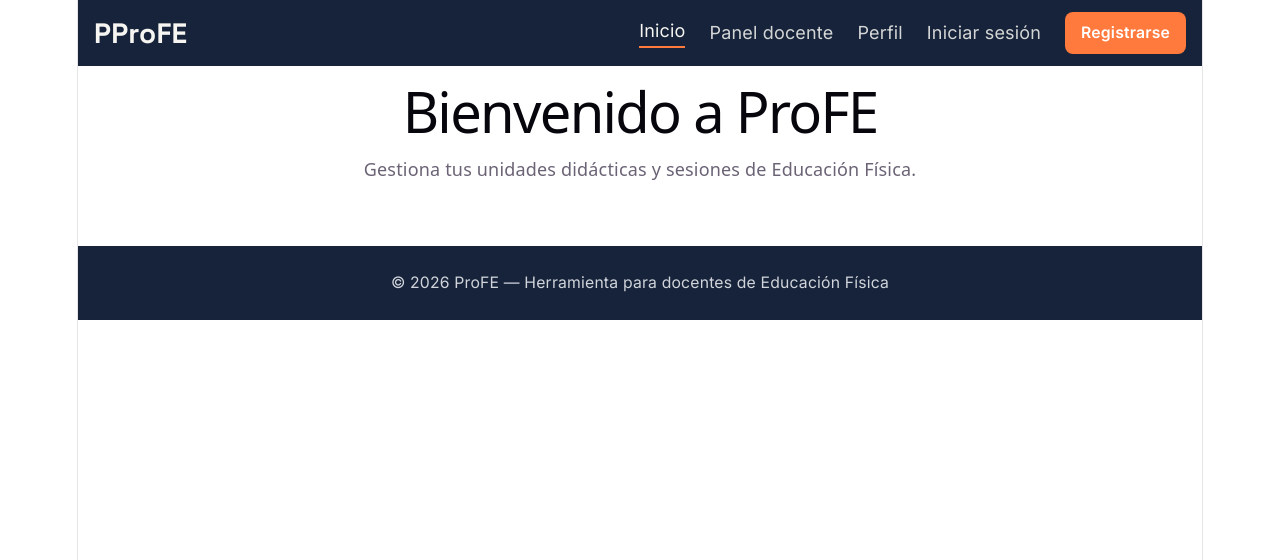
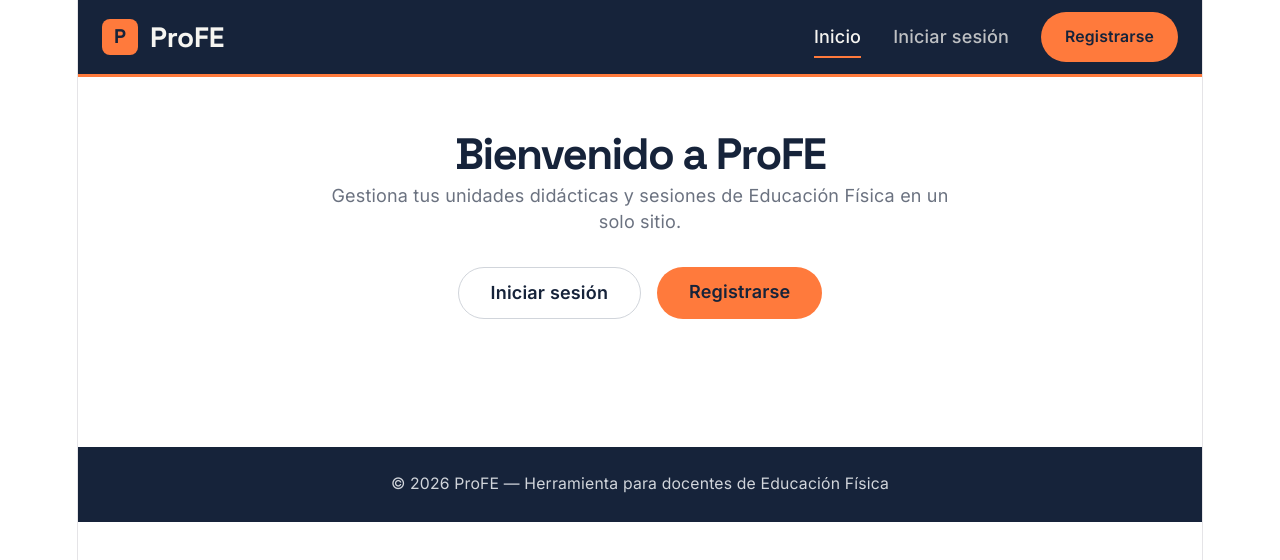
Before and after one commit to daniguti99/profe-frontend, a React (Vite) app: page / in a window 1280 px wide. Shown: the top 560 px of the page. Built offline with nearby package versions, Linux system fonts and the light colour scheme.

Commit message:
US-010 finished

```diff
--- a/src/App.tsx
+++ b/src/App.tsx
@@ -7,9 +7,11 @@ import Register from "./pages/Register";
 import "./App.css";
 import Profile from "./pages/Profile";
 import TeachingPanel from "./pages/TeachingPanel";
+import { AuthProvider } from "./context/AuthContext";
 
 function App() {
     return (
+        <AuthProvider>
             <BrowserRouter>
                 <Navbar />
                 <Routes>
@@ -22,6 +24,7 @@ function App() {
                 </Routes>
                 <Footer />
             </BrowserRouter>
+        </AuthProvider>
     );
 }
 
--- a/src/components/layout/NavBar.tsx
+++ b/src/components/layout/NavBar.tsx
@@ -1,10 +1,19 @@
 import { useState } from "react";
-import { Link, NavLink } from "react-router-dom";
+import { Link, NavLink, useNavigate } from "react-router-dom";
+import { useAuth } from "../../context/AuthContext";
 import "../../styles/navBar.css";
 
 export default function Navbar() {
     const [isOpen, setIsOpen] = useState(false);
+    const { isAuthenticated, logout } = useAuth();
+    const navigate = useNavigate();
     const closeMenu = () => setIsOpen(false);
+
+    const handleLogout = () => {
+        logout();
+        closeMenu();
+        navigate("/");
+    };
 
     return (
         <header className="navbar">
@@ -36,8 +45,11 @@ export default function Navbar() {
                     >
                         Inicio
                     </NavLink>
+
+                    {isAuthenticated ? (
+                        <>
                             <NavLink
-                        to="/teachingpanel"
+                                to="/panel"
                                 className={({ isActive }) =>
                                     isActive ? "navbar-link navbar-link-active" : "navbar-link"
                                 }
@@ -46,7 +58,7 @@ export default function Navbar() {
                                 Panel docente
                             </NavLink>
                             <NavLink
-                        to="/profile"
+                                to="/perfil"
                                 className={({ isActive }) =>
                                     isActive ? "navbar-link navbar-link-active" : "navbar-link"
                                 }
@@ -54,6 +66,12 @@ export default function Navbar() {
                             >
                                 Perfil
                             </NavLink>
+                            <button className="navbar-logout" onClick={handleLogout}>
+                                Cerrar sesión
+                            </button>
+                        </>
+                    ) : (
+                        <>
                             <NavLink
                                 to="/login"
                                 className={({ isActive }) =>
@@ -66,6 +84,8 @@ export default function Navbar() {
                             <NavLink to="/register" className="navbar-cta" onClick={closeMenu}>
                                 Registrarse
                             </NavLink>
+                        </>
+                    )}
                 </nav>
             </div>
         </header>
--- /dev/null
+++ b/src/context/AuthContext.tsx
@@ -0,0 +1,30 @@
+import { createContext, useContext, useState, type ReactNode,  } from "react";
+
+interface AuthContextType {
+    isAuthenticated: boolean;
+    login: () => void;
+    logout: () => void;
+}
+
+const AuthContext = createContext<AuthContextType | undefined>(undefined);
+
+export function AuthProvider({ children }: { children: ReactNode }) {
+    const [isAuthenticated, setIsAuthenticated] = useState(false);
+
+    const login = () => setIsAuthenticated(true);
+    const logout = () => setIsAuthenticated(false);
+
+    return (
+        <AuthContext.Provider value={{ isAuthenticated, login, logout }}>
+            {children}
+        </AuthContext.Provider>
+    );
+}
+
+export function useAuth() {
+    const context = useContext(AuthContext);
+    if (!context) {
+        throw new Error("useAuth debe usarse dentro de un AuthProvider");
+    }
+    return context;
+}
--- a/src/pages/Home.tsx
+++ b/src/pages/Home.tsx
@@ -1,8 +1,27 @@
+import { Link } from "react-router-dom";
+import { useAuth } from "../context/AuthContext";
+import "../styles/home.css";
+
 export default function Home() {
+    const { isAuthenticated } = useAuth();
+
     return (
-        <div>
-            <h1>Bienvenido a ProFE</h1>
-            <p>Gestiona tus unidades didácticas y sesiones de Educación Física.</p>
-        </div>
+        <section className="home-hero">
+            <h1 className="home-title">Bienvenido a ProFE</h1>
+            <p className="home-subtitle">
+                Gestiona tus unidades didácticas y sesiones de Educación Física en un solo sitio.
+            </p>
+
+            {!isAuthenticated && (
+                <div className="home-actions">
+                    <Link to="/login" className="home-btn-secondary">
+                        Iniciar sesión
+                    </Link>
+                    <Link to="/register" className="home-btn-primary">
+                        Registrarse
+                    </Link>
+                </div>
+            )}
+        </section>
     );
 }
--- /dev/null
+++ b/src/styles/home.css
@@ -0,0 +1,69 @@
+.home-hero {
+    max-width: 640px;
+    margin: 0 auto;
+    padding: var(--space-16) var(--space-6);
+    text-align: center;
+}
+
+.home-title {
+    font-family: var(--font-heading);
+    font-weight: 700;
+    font-size: var(--font-size-h1);
+    color: var(--color-ink);
+    margin: 0 0 var(--space-4);
+}
+
+.home-subtitle {
+    font-family: var(--font-body);
+    font-size: var(--font-size-body);
+    color: var(--color-gray-600);
+    margin: 0 0 var(--space-8);
+}
+
+.home-actions {
+    display: flex;
+    justify-content: center;
+    gap: var(--space-4);
+    flex-wrap: wrap;
+}
+
+.home-btn-primary {
+    font-family: var(--font-body);
+    font-weight: 600;
+    font-size: var(--font-size-body);
+    color: var(--color-ink);
+    background-color: var(--color-action);
+    text-decoration: none;
+    padding: var(--space-3) var(--space-8);
+    border-radius: var(--radius-pill);
+    transition: transform 0.15s ease, box-shadow 0.15s ease;
+}
+
+.home-btn-primary:hover {
+    transform: translateY(-1px);
+    box-shadow: 0 4px 12px rgba(255, 122, 60, 0.35);
+}
+
+.home-btn-secondary {
+    font-family: var(--font-body);
+    font-weight: 600;
+    font-size: var(--font-size-body);
+    color: var(--color-ink);
+    background-color: transparent;
+    border: 1px solid var(--color-gray-300);
+    text-decoration: none;
+    padding: var(--space-3) var(--space-8);
+    border-radius: var(--radius-pill);
+    transition: border-color 0.15s ease;
+}
+
+.home-btn-secondary:hover {
+    border-color: var(--color-ink);
+}
+
+@media (max-width: 480px) {
+    .home-actions {
+        flex-direction: column;
+        align-items: stretch;
+    }
+}
--- a/src/styles/navBar.css
+++ b/src/styles/navBar.css
@@ -1,5 +1,6 @@
 .navbar {
     background-color: var(--color-ink);
+    border-bottom: 3px solid var(--color-action);
     position: sticky;
     top: 0;
     z-index: 50;
@@ -8,86 +9,169 @@
 .navbar-inner {
     max-width: 1280px;
     margin: 0 auto;
-    padding: var(--space-3) var(--space-4);
+    padding: var(--space-3) var(--space-6);
     display: flex;
     align-items: center;
     justify-content: space-between;
 }
 
+/* Marca */
 .navbar-brand {
+    display: flex;
+    align-items: center;
+    gap: var(--space-3);
+    text-decoration: none;
+}
+
+.navbar-brand-mark {
+    display: flex;
+    align-items: center;
+    justify-content: center;
+    width: 36px;
+    height: 36px;
+    background-color: var(--color-action);
+    color: var(--color-ink);
+    font-family: var(--font-heading);
+    font-weight: 700;
+    font-size: 1.1rem;
+    border-radius: 8px;
+}
+
+.navbar-brand-text {
     font-family: var(--font-heading);
     font-weight: 700;
     font-size: var(--font-size-h3);
     color: var(--color-chalk);
-    text-decoration: none;
+    letter-spacing: -0.01em;
 }
 
+/* Botón hamburguesa animado */
 .navbar-toggle {
     display: flex;
     flex-direction: column;
-    gap: 4px;
+    justify-content: center;
+    gap: 5px;
+    width: 32px;
+    height: 32px;
     background: none;
     border: none;
     cursor: pointer;
-    padding: var(--space-2);
+    padding: 0;
 }
 
 .navbar-toggle-bar {
-    width: 22px;
+    width: 100%;
     height: 2px;
     background-color: var(--color-chalk);
+    transition: transform 0.2s ease, opacity 0.2s ease;
 }
 
+.navbar-toggle-bar-1-open {
+    transform: translateY(7px) rotate(45deg);
+}
+
+.navbar-toggle-bar-2-open {
+    opacity: 0;
+}
+
+.navbar-toggle-bar-3-open {
+    transform: translateY(-7px) rotate(-45deg);
+}
+
+/* Enlaces */
 .navbar-links {
     display: none;
     align-items: center;
-    gap: var(--space-6);
+    gap: var(--space-8);
 }
 
 .navbar-links-open {
     display: flex;
     flex-direction: column;
-    align-items: flex-start;
-    gap: var(--space-4);
+    align-items: stretch;
+    gap: var(--space-2);
     position: absolute;
     top: 100%;
     left: 0;
     right: 0;
     background-color: var(--color-ink);
-    padding: var(--space-4);
+    padding: var(--space-4) var(--space-6) var(--space-6);
+    border-bottom: 3px solid var(--color-action);
 }
 
 .navbar-link {
+    position: relative;
     font-family: var(--font-body);
+    font-weight: 500;
     font-size: var(--font-size-body);
     color: var(--color-chalk);
     text-decoration: none;
-    opacity: 0.85;
+    opacity: 0.75;
+    padding: var(--space-2) 0;
+    transition: opacity 0.15s ease;
 }
 
 .navbar-link:hover {
     opacity: 1;
 }
 
+.navbar-link::after {
+    content: "";
+    position: absolute;
+    left: 0;
+    bottom: 0;
+    width: 0;
+    height: 2px;
+    background-color: var(--color-action);
+    transition: width 0.2s ease;
+}
+
+.navbar-link:hover::after {
+    width: 100%;
+}
+
 .navbar-link-active {
     opacity: 1;
-    border-bottom: 2px solid var(--color-action);
-    padding-bottom: 2px;
+}
+
+.navbar-link-active::after {
+    width: 100%;
 }
 
 .navbar-cta {
     font-family: var(--font-body);
     font-weight: 600;
     font-size: var(--font-size-small);
-    color: #FFFFFF;
+    color: var(--color-ink);
     background-color: var(--color-action);
     text-decoration: none;
-    padding: var(--space-2) var(--space-4);
-    border-radius: var(--radius-card);
+    padding: var(--space-3) var(--space-6);
+    border-radius: var(--radius-pill);
+    transition: transform 0.15s ease, box-shadow 0.15s ease;
 }
 
 .navbar-cta:hover {
-    background-color: #E8622A;
+    transform: translateY(-1px);
+    box-shadow: 0 4px 12px rgba(255, 122, 60, 0.35);
+}
+
+.navbar-logout {
+    font-family: var(--font-body);
+    font-weight: 500;
+    font-size: var(--font-size-body);
+    color: var(--color-chalk);
+    background: none;
+    border: 1px solid rgba(246, 245, 241, 0.3);
+    border-radius: var(--radius-pill);
+    padding: var(--space-2) var(--space-4);
+    cursor: pointer;
+    opacity: 0.85;
+    transition: opacity 0.15s ease, border-color 0.15s ease;
+}
+
+.navbar-logout:hover {
+    opacity: 1;
+    border-color: var(--color-chalk);
 }
 
 @media (min-width: 768px) {
```
Also changed, not shown: src/services/authservice.tsx (added). Lines whose indentation alone changed are shown as unchanged.
